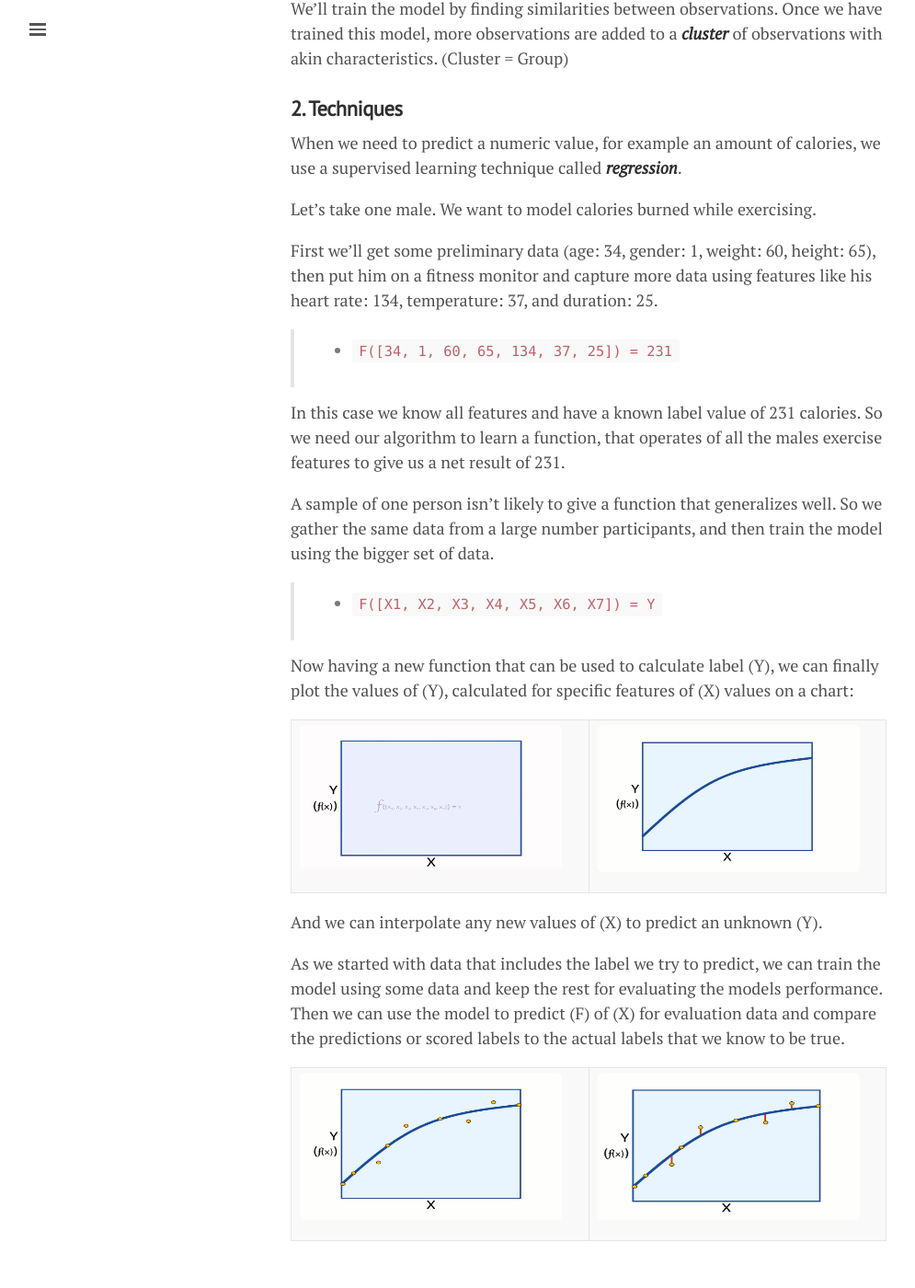
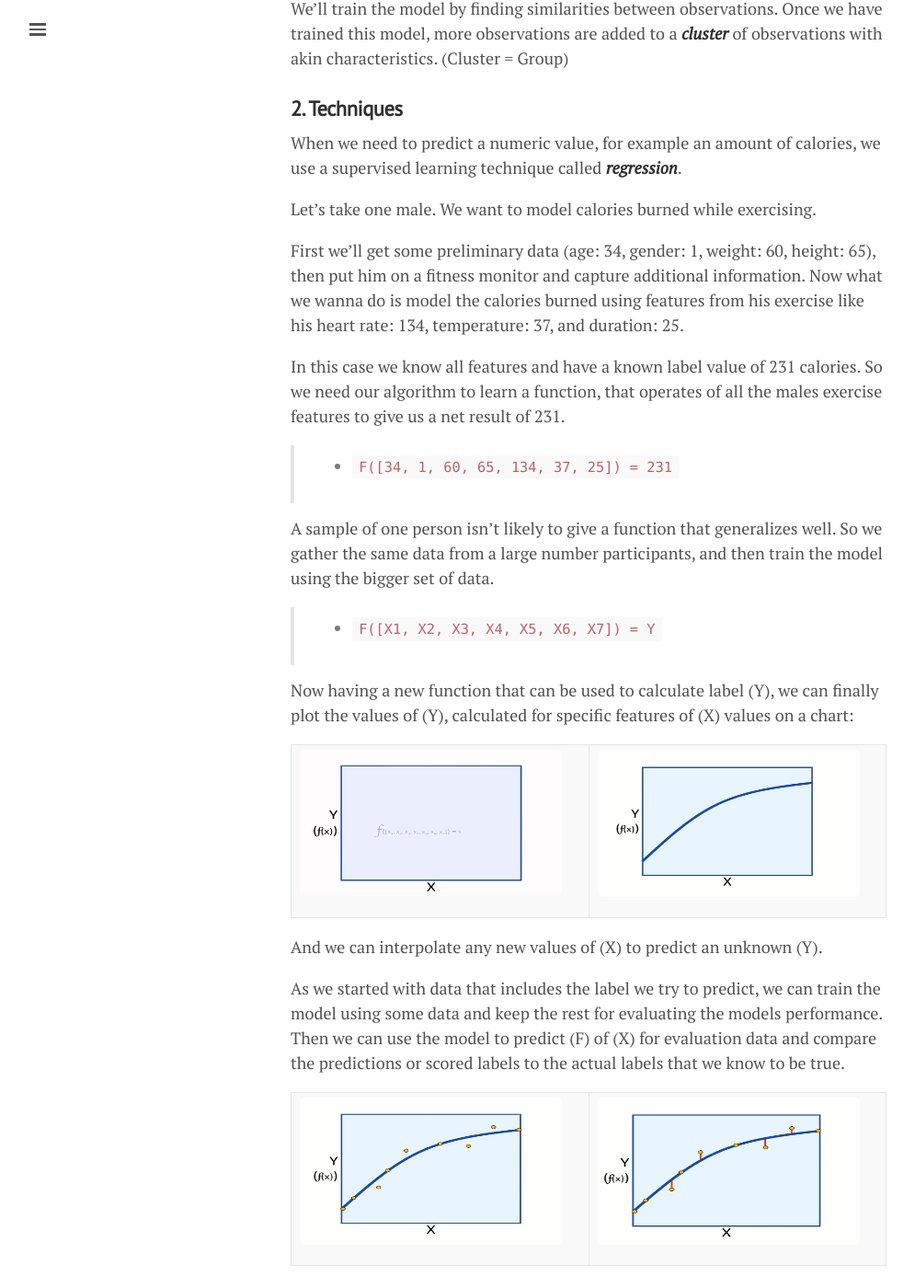
Before and after one commit to lgeurts/lgeurts.github.io, a Jekyll site: the page built from _posts/2018-06-29-artificial-intelligence-basics.md, in a window 1280 px wide and 1400 px high, scrolled down 2210 px. Shown: the whole window at 92% size, without its empty margins (0-995 px from the left). Built offline with Jekyll 4.4.1, drawn with Linux system fonts in a browser that asks for light colours; nearby versions of some CDN libraries; some of the changed text lies outside the part shown.

Commit message:
Update 2018-06-29-artificial-intelligence-basics.md

```diff
--- a/_posts/2018-06-29-artificial-intelligence-basics.md
+++ b/_posts/2018-06-29-artificial-intelligence-basics.md
@@ -70,11 +70,11 @@ When we need to predict a numeric value, for example an amount of calories, we u
 
 Let's take one male. We want to model calories burned while exercising.
 
-First we'll get some preliminary data (age: 34, gender: 1, weight: 60, height: 65), then put him on a fitness monitor and capture more data using features like his heart rate: 134, temperature: 37,  and duration: 25.
+First we'll get some preliminary data (age: 34, gender: 1, weight: 60, height: 65), then put him on a fitness monitor and capture additional information. Now what we wanna do is model the calories burned using features from his exercise like his heart rate: 134, temperature: 37, and duration: 25.
+
+In this case we know all features and have a known label value of 231 calories. So we need our algorithm to learn a function, that operates of all the males exercise features to give us a net result of 231.
 
 > * `F([34, 1, 60, 65, 134, 37, 25]) = 231`
-
-In this case we know all features and have a known label value of 231 calories. So we need our algorithm to learn a function, that operates of all the males exercise features to give us a net result of 231.
 
 A sample of one person isn't likely to give a function that generalizes well. So we gather the same data from a large number participants, and then train the model using the bigger set of data.
 
@@ -91,3 +91,7 @@ As we started with data that includes the label we try to predict, we can train
 
 :-----------------:|:-----------------:
 <img src="/assets/plotted-chart-3.png" align="left" width="285" height="160" alt="Holding data for model performance"> | <img src="/assets/plotted-chart-4.png" align="left" width="285" height="160" alt="Comparing predictions">
+
+The difference between the predicted and actual levels are what we call the ***residuals***. And they can tell us something about the error level in the model.
+
+Now there are a few ways we can measure the error in the model, and these include root-mean-square error, or ***RMSE***, and mean absolute error.
```
